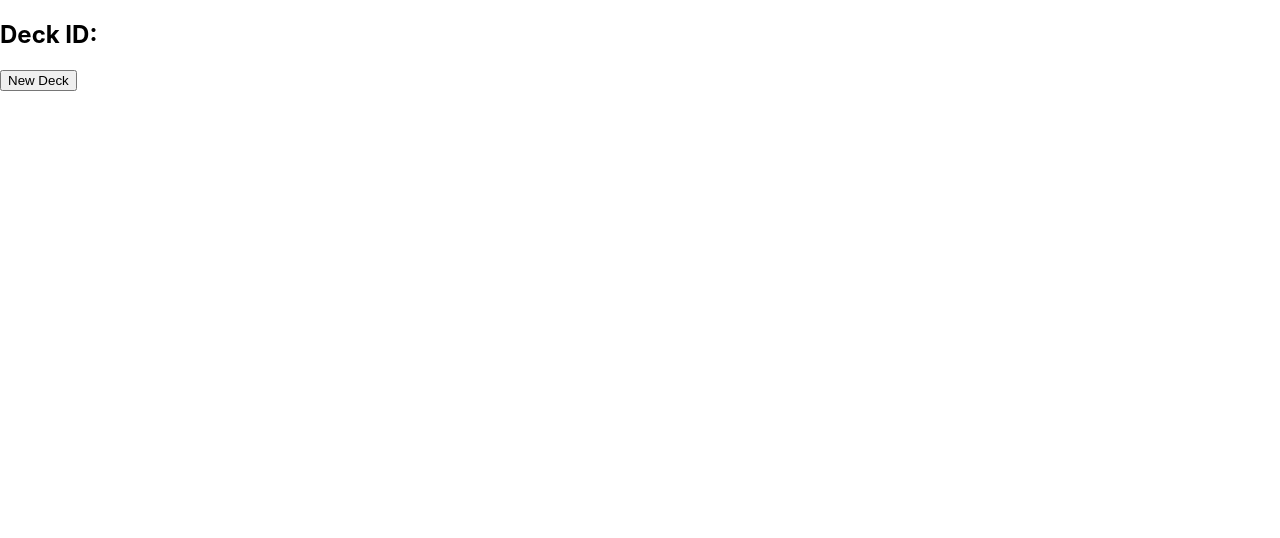
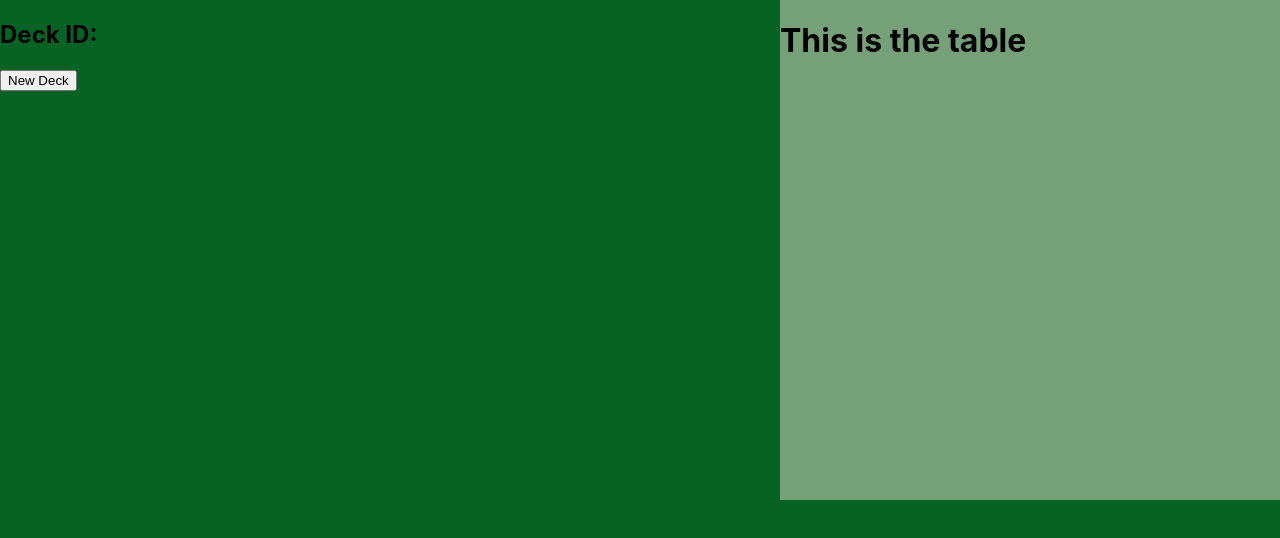
Before and after one commit to Aereli/21AndAHalf, a React (Create React App) app: page / in a window 1280 px wide. Shown: the top 538 px of the page. Built offline with nearby package versions, Linux system fonts and the light colour scheme; no server answers.

Commit message:
add table

```diff
--- a/src/App.css
+++ b/src/App.css
@@ -1,3 +1,6 @@
+body {
+  background-color: #076324;
+}
 .card-object {
   display: grid;
   grid-template-columns: repeat(5, 1fr);
--- a/src/App.js
+++ b/src/App.js
@@ -1,6 +1,7 @@
 import React, { useEffect, useState } from "react"
 import "./App.css"
 import DrawCard from "./components/DrawCard"
+import Table from "./components/Table/Table"
 
 function App() {
   const [data, setData] = useState([])
@@ -28,6 +29,7 @@ function App() {
         <h2>Deck ID: {newData}</h2>
       </div>
       <button onClick={newDeckHandleClick}>New Deck</button>
+      <Table />
       <div className={toggle}>
         <DrawCard newData={newData}></DrawCard>
       </div>
--- a/src/components/DrawCard.js
+++ b/src/components/DrawCard.js
@@ -1,5 +1,6 @@
-import React, { useState, useContext } from "react"
+import React, { useState } from "react"
 import PlayerHand from "./PlayerHand/PlayerHand"
+import BackOfCard from "../images/backOfCard.jpg"
 
 const DrawCard = ({ newData }) => {
   const [cardObject, setCardObject] = useState([])
@@ -12,23 +13,27 @@ const DrawCard = ({ newData }) => {
         .then((data) => data.cards[0])
         .catch((err) => console.log(err))
     )
-
     // Spread operator, wrapper function (recommended)
     //https://medium.com/javascript-in-plain-english/how-to-add-to-an-array-in-react-state-3d08ddb2e1dc
     setCardObject((cardObject) => [...cardObject, result])
   }
 
   const send = (index, card) => {
-    console.log("this is e", index, card)
-
     setPlayerObject((playerObject) => [...playerObject, card])
     setCardObject(cardObject.filter((c) => c !== card))
   }
 
+  const handleClear = () => {
+    setCardObject([])
+    setPlayerObject([])
+  }
   return (
     <div>
       <div>
-        <button onClick={drawCardHandleClick}>Draw Card</button>
+        <button onClick={handleClear}>clear</button>
+        <button onClick={drawCardHandleClick}>
+          <img src={BackOfCard} alt="back of card"></img>
+        </button>
       </div>
 
       <div className="card-object">
@@ -45,7 +50,6 @@ const DrawCard = ({ newData }) => {
         ))}
       </div>
       <PlayerHand playerObject={playerObject} />
-      {/* <div>{playerObject || playerObject.map((card) => <div>{card}</div>)}</div> */}
     </div>
   )
 }
--- a/src/components/PlayerHand/PlayerHand.js
+++ b/src/components/PlayerHand/PlayerHand.js
@@ -2,8 +2,6 @@ import React from "react"
 import "./playerhand.css"
 
 const PlayerHand = ({ playerObject }) => {
-  console.log("this is from player hand", playerObject)
-
   return (
     <div className="player-hand">
       <div>
@@ -13,7 +11,7 @@ const PlayerHand = ({ playerObject }) => {
         playerObject.map((card) => (
           <>
             <div>
-              <img src={card.image}></img>
+              <img src={card.image} alt="card"></img>
             </div>
           </>
         ))}
--- a/src/components/PlayerHand/playerhand.css
+++ b/src/components/PlayerHand/playerhand.css
@@ -2,7 +2,7 @@
   width: 100vw;
   height: 300px;
   text-align: center;
-  background-color: mistyrose;
+  background-color: #99ba83;
   position: absolute;
   bottom: 0;
   display: flex;
--- /dev/null
+++ b/src/components/Table/Table.js
@@ -0,0 +1,12 @@
+import React from "react"
+import "./table.css"
+
+const Table = () => {
+  return (
+    <div className="table">
+      <h1> This is the table</h1>
+    </div>
+  )
+}
+
+export default Table
--- /dev/null
+++ b/src/components/Table/table.css
@@ -0,0 +1,8 @@
+.table {
+  background-color: #76a078;
+  width: 500px;
+  height: 500px;
+  position: absolute;
+  right: 0;
+  top: 0;
+}
```
Also changed, not shown: src/images/backOfCard.jpg (added).
